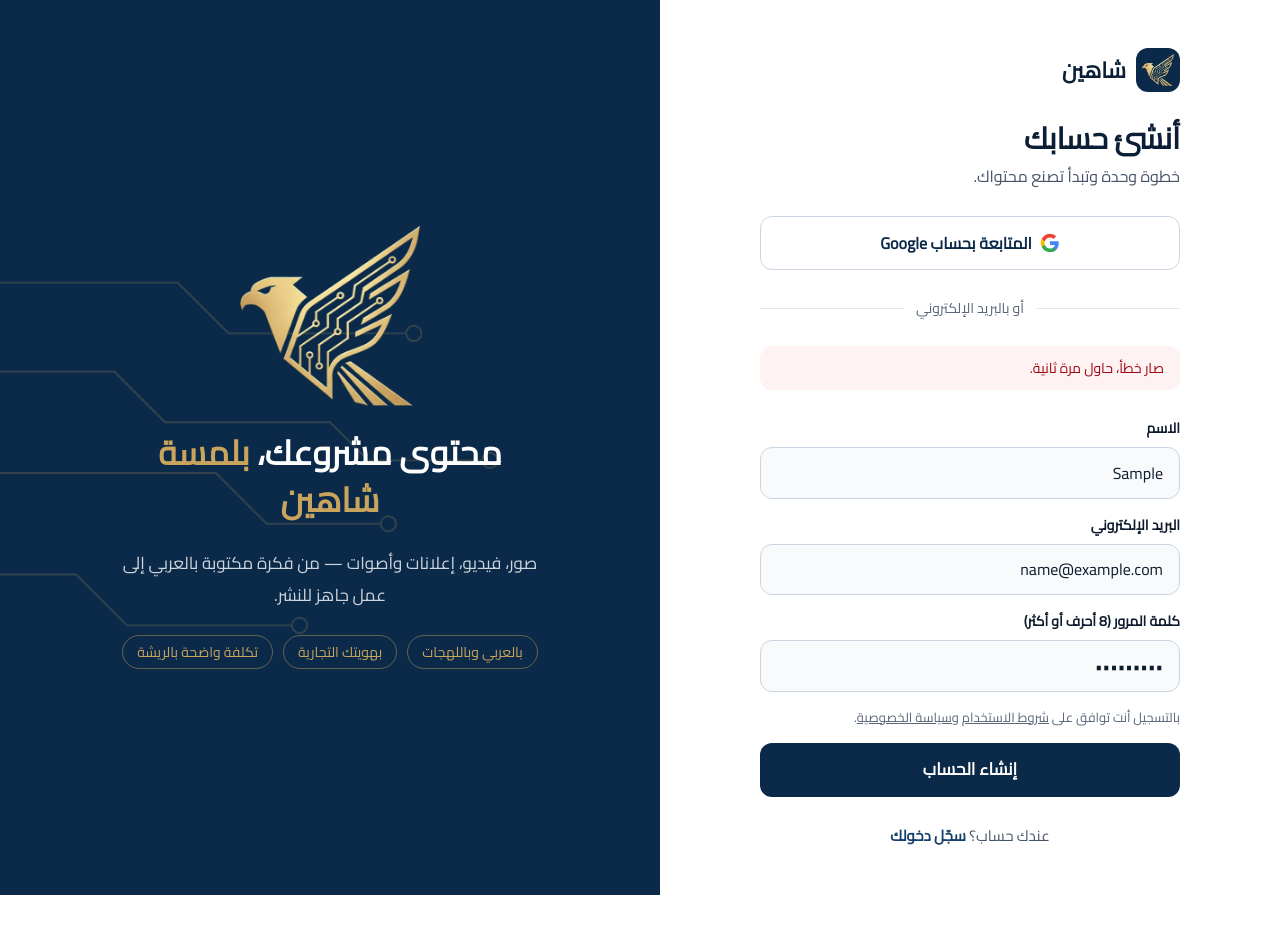
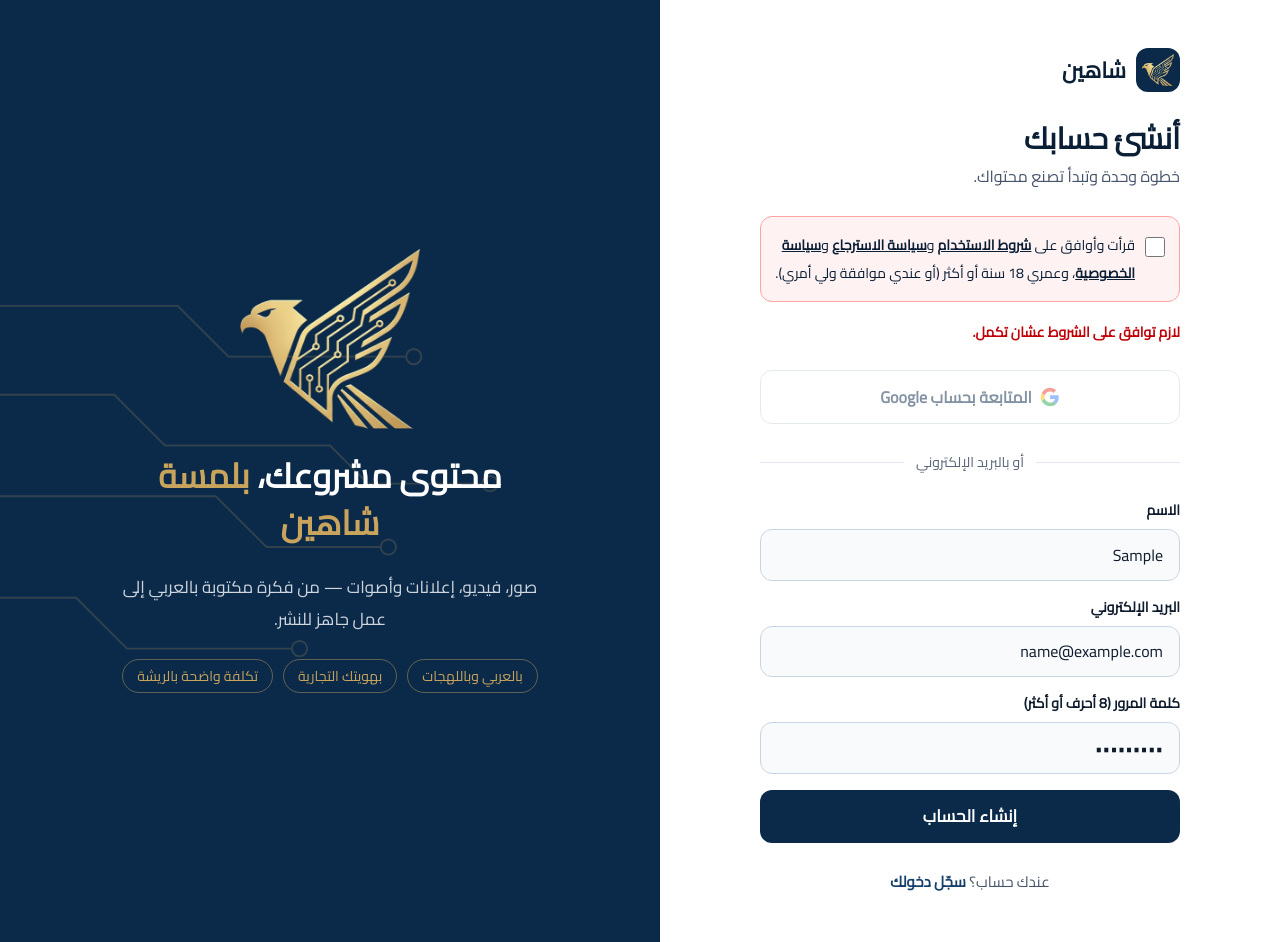
Before and after one commit to s7mteam-cpu/shaheen-ai, a Next.js app: page /signup in a window 1280 px wide. Both pictures are taken after typing "Sample", "name@example.com", "Sample123" into the empty fields and a click on the button "إنشاء الحساب". Before the commit the page ends 895 px from the top, so only its background shows below. Built offline with nearby package versions, Linux system fonts and the light colour scheme; no server answers.

Commit message:
Add files via upload

```diff
--- a/src/app/(auth)/login/LoginForm.tsx
+++ b/src/app/(auth)/login/LoginForm.tsx
@@ -42,6 +42,7 @@ export function LoginForm() {
         </label>
         <button disabled={loading} className="btn btn-primary py-3.5 text-[17px]">{loading ? "جارٍ الدخول…" : "تسجيل الدخول"}</button>
       </form>
+      <p className="text-center text-[13px] text-subtle">بالمتابعة أنت توافق على <Link href="/terms" className="underline">الشروط</Link> و<Link href="/refund" className="underline">سياسة الاسترجاع</Link> و<Link href="/privacy" className="underline">الخصوصية</Link>.</p>
       <p className="text-center text-[15px] text-muted">ما عندك حساب؟ <Link href="/signup" className="font-bold text-navy-700">أنشئ حسابك</Link></p>
     </>
   );
--- a/src/app/(auth)/signup/SignupForm.tsx
+++ b/src/app/(auth)/signup/SignupForm.tsx
@@ -5,6 +5,8 @@ import { useState } from "react";
 import { createClient } from "@/lib/supabase/client";
 import { GoogleButton, OrDivider } from "@/components/auth/GoogleButton";
 import { Alert, arabicAuthError } from "@/components/auth/Alert";
+
+const TERMS_VERSION = "2026-11-11";
 
 function readRef() {
   const m = document.cookie.match(/(?:^|; )shaheen_ref=([^;]+)/);
@@ -18,16 +20,21 @@ export function SignupForm() {
   const [error, setError] = useState("");
   const [sent, setSent] = useState(false);
   const [loading, setLoading] = useState(false);
+  const [agree, setAgree] = useState(false);
+  const [nudge, setNudge] = useState(false);
+  const accept = () => { document.cookie = `shaheen_terms=${TERMS_VERSION}; Path=/; Max-Age=3600; SameSite=Lax`; };
 
   async function onSubmit(e: React.FormEvent<HTMLFormElement>) {
     e.preventDefault();
+    if (!agree) return setNudge(true);
+    accept();
     setLoading(true); setError("");
     const f = new FormData(e.currentTarget);
     const { data, error } = await createClient().auth.signUp({
       email: String(f.get("email")),
       password: String(f.get("password")),
       options: {
-        data: { full_name: String(f.get("name")), ref: readRef() },
+        data: { full_name: String(f.get("name")), ref: readRef(), terms_accepted: TERMS_VERSION, terms_accepted_at: new Date().toISOString() },
         emailRedirectTo: `${window.location.origin}/auth/callback?next=${encodeURIComponent(next)}`,
       },
     });
@@ -41,14 +48,18 @@ export function SignupForm() {
   return (
     <>
       <div><h1 className="text-3xl font-bold text-navy-900">أنشئ حسابك</h1><p className="mt-2 text-muted">خطوة وحدة وتبدأ تصنع محتواك.</p></div>
-      <GoogleButton next={next} />
+      <label className={`flex cursor-pointer select-none items-start gap-2.5 rounded-xl border p-3.5 text-[14px] leading-7 text-navy-900 ${nudge && !agree ? "border-red-300 bg-red-50" : "border-line bg-canvas"}`}>
+        <input type="checkbox" checked={agree} onChange={(e) => { setAgree(e.target.checked); if (e.target.checked) { setNudge(false); accept(); } }} required className="mt-1.5 h-5 w-5 shrink-0 cursor-pointer accent-[#0B2A4A]" />
+        <span>قرأت وأوافق على <Link href="/terms" target="_blank" className="font-semibold underline">شروط الاستخدام</Link> و<Link href="/refund" target="_blank" className="font-semibold underline">سياسة الاسترجاع</Link> و<Link href="/privacy" target="_blank" className="font-semibold underline">سياسة الخصوصية</Link>، وعمري 18 سنة أو أكثر (أو عندي موافقة ولي أمري).</span>
+      </label>
+      {nudge && !agree && <p role="alert" className="-mt-2 text-sm font-semibold text-red-700">لازم توافق على الشروط عشان تكمل.</p>}
+      <GoogleButton next={next} disabled={!agree} onBlocked={() => setNudge(true)} />
       <OrDivider />
       {error && <Alert>{error}</Alert>}
       <form onSubmit={onSubmit} className="flex flex-col gap-4">
         <div className="flex flex-col gap-2"><label htmlFor="name" className="label">الاسم</label><input id="name" name="name" required autoComplete="name" className="field" /></div>
         <div className="flex flex-col gap-2"><label htmlFor="email" className="label">البريد الإلكتروني</label><input id="email" name="email" type="email" required dir="ltr" autoComplete="email" className="field text-right" /></div>
         <div className="flex flex-col gap-2"><label htmlFor="password" className="label">كلمة المرور (8 أحرف أو أكثر)</label><input id="password" name="password" type="password" minLength={8} required autoComplete="new-password" className="field" /></div>
-        <p className="text-[13px] text-subtle">بالتسجيل أنت توافق على <Link href="/terms" className="underline">شروط الاستخدام</Link> و<Link href="/privacy" className="underline">سياسة الخصوصية</Link>.</p>
         <button disabled={loading} className="btn btn-primary py-3.5 text-[17px]">{loading ? "جارٍ الإنشاء…" : "إنشاء الحساب"}</button>
       </form>
       <p className="text-center text-[15px] text-muted">عندك حساب؟ <Link href="/login" className="font-bold text-navy-700">سجّل دخولك</Link></p>
--- a/src/app/(site)/privacy/page.tsx
+++ b/src/app/(site)/privacy/page.tsx
@@ -70,7 +70,7 @@ export default async function Page() {
       <P>يحق لك الاطلاع على بياناتك وتصحيحها وتنزيل أعمالك وطلب حذفها، والاعتراض على أي استخدام لا ترغب به. تواصل معنا وسنرد خلال مدة معقولة.</P>
 
       <H>8. الأطفال</H>
-      <P>المنصة غير موجّهة لمن هم دون 13 عاماً، ولا نجمع بياناتهم عن قصد.</P>
+      <P>المنصة موجّهة لمن هم 18 عاماً فأكثر. من هم دون ذلك يستخدمونها فقط بموافقة وليّ الأمر، ولا نجمع عن قصد بيانات من هم دون 13 عاماً.</P>
 
       <H>9. التعديلات</H>
       <P>قد نحدّث هذه السياسة، وسننشر النسخة الجديدة هنا مع تاريخ التحديث، ونبلغك بالتغييرات الجوهرية.</P>
@@ -125,7 +125,7 @@ export default async function Page() {
         <P>You can access, correct, download and request deletion of your data, and object to any use you do not want. Contact us and we will respond within a reasonable time.</P>
 
         <H>8. Children</H>
-        <P>The platform is not directed to children under 13 and we do not knowingly collect their data.</P>
+        <P>The platform is intended for users aged 18 or over. Younger users may use it only with a parent’s or guardian’s consent, and we do not knowingly collect data from children under 13.</P>
 
         <H>9. Changes</H>
         <P>We may update this policy; the new version will be posted here with its date, and we will notify you of material changes.</P>
--- a/src/app/(site)/terms/page.tsx
+++ b/src/app/(site)/terms/page.tsx
@@ -29,7 +29,7 @@ export default async function Page() {
       <P>شاهين منصة لإنشاء المحتوى بالذكاء الاصطناعي (تصاميم، منشورات، فيديوهات، مونتاج، أصوات). النتائج يولّدها الذكاء الاصطناعي وقد تحتاج مراجعتك قبل النشر.</P>
 
       <H>2. الحساب</H>
-      <P>أنت مسؤول عن صحة بياناتك وعن سرية حسابك وعن كل ما يتم من خلاله. يجب أن يكون عمرك 13 عاماً على الأقل.</P>
+      <P>أنت مسؤول عن صحة بياناتك وعن سرية حسابك وعن كل ما يتم من خلاله. يجب أن يكون عمرك 18 عاماً على الأقل، أو أن تستخدم المنصة بموافقة وليّ أمرك وتحت إشرافه.</P>
 
       <H>3. الاشتراكات والرصيد</H>
       <P>تستخدم الأدوات رصيد «الريش» حسب الباقة. تُوضَّح تكلفة كل أداة قبل التنفيذ، وإذا فشل الطلب يُعاد الرصيد تلقائياً. تخضع المبالغ المدفوعة لـ<a className="text-navy-700 underline" href="/refund">سياسة الاسترجاع</a>.</P>
@@ -55,7 +55,7 @@ export default async function Page() {
         <H>1. The service</H>
         <P>Shaheen is an AI content platform (designs, posts, videos, video editing, voice). Results are AI-generated and may need your review before publishing.</P>
         <H>2. Your account</H>
-        <P>You are responsible for accurate account details, keeping your account secure and all activity under it. You must be at least 13 years old.</P>
+        <P>You are responsible for accurate account details, keeping your account secure and all activity under it. You must be at least 18 years old, or use the platform with the consent and supervision of a parent or guardian.</P>
         <H>3. Plans and credits</H>
         <P>Tools use “feather” credits according to your plan. Each tool shows its cost before running, and credits are refunded automatically if a job fails. Payments are subject to our <a className="text-navy-700 underline" href="/refund">refund policy</a>.</P>
         <H>4. Your content</H>
--- a/src/app/auth/callback/route.ts
+++ b/src/app/auth/callback/route.ts
@@ -13,7 +13,14 @@ export async function GET(request: Request) {
     const { data, error } = await supabase.auth.exchangeCodeForSession(code);
     if (!error) {
       // Attach referral for Google sign-ups (email sign-ups pass it in metadata).
-      const ref = (await cookies()).get("shaheen_ref")?.value;
+      const jar = await cookies();
+      const terms = jar.get("shaheen_terms")?.value;
+      if (terms && data.user && !data.user.user_metadata?.terms_accepted) {
+        await createAdminClient().auth.admin.updateUserById(data.user.id, {
+          user_metadata: { ...data.user.user_metadata, terms_accepted: terms, terms_accepted_at: new Date().toISOString() },
+        }).catch(() => {});
+      }
+      const ref = jar.get("shaheen_ref")?.value;
       if (ref && data.user) {
         const admin = createAdminClient();
         const { data: referrer } = await admin.from("profiles").select("id").eq("referral_code", ref).single();
--- a/src/components/auth/GoogleButton.tsx
+++ b/src/components/auth/GoogleButton.tsx
@@ -1,8 +1,9 @@
 "use client";
 import { createClient, setRemember } from "@/lib/supabase/client";
 
-export function GoogleButton({ next = "/app", remember = true }: { next?: string; remember?: boolean }) {
+export function GoogleButton({ next = "/app", remember = true, disabled = false, onBlocked }: { next?: string; remember?: boolean; disabled?: boolean; onBlocked?: () => void }) {
   async function go() {
+    if (disabled) return onBlocked?.();
     setRemember(remember);
     const supabase = createClient();
     await supabase.auth.signInWithOAuth({
@@ -11,7 +12,7 @@ export function GoogleButton({ next = "/app", remember = true }: { next?: string
     });
   }
   return (
-    <button type="button" onClick={go} className="btn btn-outline w-full py-3.5 text-base font-semibold text-ink">
+    <button type="button" onClick={go} aria-disabled={disabled} className={`btn btn-outline w-full py-3.5 text-base font-semibold text-ink ${disabled ? "opacity-50" : ""}`}>
       <svg aria-hidden="true" width="20" height="20" viewBox="0 0 24 24"><path fill="#4285F4" d="M22.5 12.3c0-.8-.1-1.5-.2-2.3H12v4.3h5.9a5 5 0 0 1-2.2 3.3v2.7h3.6c2.1-1.9 3.2-4.8 3.2-8z" /><path fill="#34A853" d="M12 23c3 0 5.5-1 7.3-2.7l-3.6-2.7c-1 .7-2.2 1.1-3.7 1.1-2.9 0-5.3-1.9-6.2-4.6H2.1v2.8A11 11 0 0 0 12 23z" /><path fill="#FBBC05" d="M5.8 14.1a6.6 6.6 0 0 1 0-4.2V7.1H2.1a11 11 0 0 0 0 9.8z" /><path fill="#EA4335" d="M12 5.4c1.6 0 3.1.6 4.2 1.7l3.2-3.2A11 11 0 0 0 2.1 7.1l3.7 2.8C6.7 7.3 9.1 5.4 12 5.4z" /></svg>
       المتابعة بحساب Google
     </button>
--- a/src/components/site/SiteFooter.tsx
+++ b/src/components/site/SiteFooter.tsx
@@ -4,6 +4,9 @@ import type { SiteContent } from "@/lib/defaults";
 
 export function SiteFooter({ footer }: { footer: SiteContent["footer"] }) {
   const year = new Date().getFullYear();
+  const email = footer.email || "s7m.team@gmail.com";
+  // company name + commercial registration number: shown once filled in from the admin
+  const company = footer.company && !footer.company.trim().startsWith("[") ? footer.company : "";
   return (
     <footer className="bg-navy-950 text-white/75">
       <div className="mx-auto flex max-w-6xl flex-col gap-8 px-6 pb-8 pt-12">
@@ -11,21 +14,24 @@ export function SiteFooter({ footer }: { footer: SiteContent["footer"] }) {
           <div className="flex max-w-xs flex-col gap-3">
             <div className="flex items-center gap-2.5"><Image src="/brand/eagle.png" alt="" width={36} height={36} /><span className="text-xl font-bold text-gold-500">شاهين</span></div>
             <p className="text-sm leading-7">{footer.tagline}</p>
+            <div className="flex flex-col gap-1 text-sm">
+              {footer.whatsapp && <a href={`tel:${footer.whatsapp.replace(/[^\d+]/g, "")}`} dir="ltr" className="self-start font-latin hover:text-white">{footer.whatsapp}</a>}
+              <a href={`mailto:${email}`} dir="ltr" className="self-start font-latin hover:text-white">{email}</a>
+            </div>
             <div className="flex flex-wrap gap-3 text-sm">
               {footer.whatsapp && <a href={`https://wa.me/${footer.whatsapp.replace(/\D/g, "")}`} className="hover:text-white">واتساب</a>}
               {footer.instagram && <a href={`https://instagram.com/${footer.instagram.replace("@", "")}`} className="hover:text-white">إنستغرام</a>}
-              {footer.email && <a href={`mailto:${footer.email}`} className="hover:text-white">البريد</a>}
             </div>
           </div>
           <nav aria-label="روابط الفوتر" className="flex flex-wrap gap-12 text-sm">
             <div className="flex flex-col gap-2.5"><span className="font-semibold text-white">المنصة</span><Link href="/#tools">الأدوات</Link><Link href="/#pricing">الأسعار</Link><Link href="/#faq">الأسئلة الشائعة</Link></div>
             <div className="flex flex-col gap-2.5"><span className="font-semibold text-white">الحساب</span><Link href="/login">تسجيل الدخول</Link><Link href="/signup">إنشاء حساب</Link></div>
-            <div className="flex flex-col gap-2.5"><span className="font-semibold text-white">قانوني</span><Link href="/terms">شروط الاستخدام</Link><Link href="/privacy">سياسة الخصوصية</Link><Link href="/refund">سياسة الاسترجاع</Link></div>
+            <div className="flex flex-col gap-2.5"><span className="font-semibold text-white">قانوني</span><Link href="/terms">شروط الاستخدام</Link><Link href="/privacy">سياسة الخصوصية</Link><Link href="/refund">سياسة الاسترجاع</Link><a href={`mailto:${email}?subject=${encodeURIComponent("شكوى / ملاحظة")}`}>الشكاوى والملاحظات</a></div>
           </nav>
         </div>
         <div className="flex flex-wrap justify-between gap-3 border-t border-white/10 pt-5 text-[13px]">
           <span>© {year} شاهين (S7M). جميع الحقوق محفوظة.</span>
-          <span>{footer.company}</span>
+          {company && <span>{company}</span>}
         </div>
       </div>
     </footer>
```
